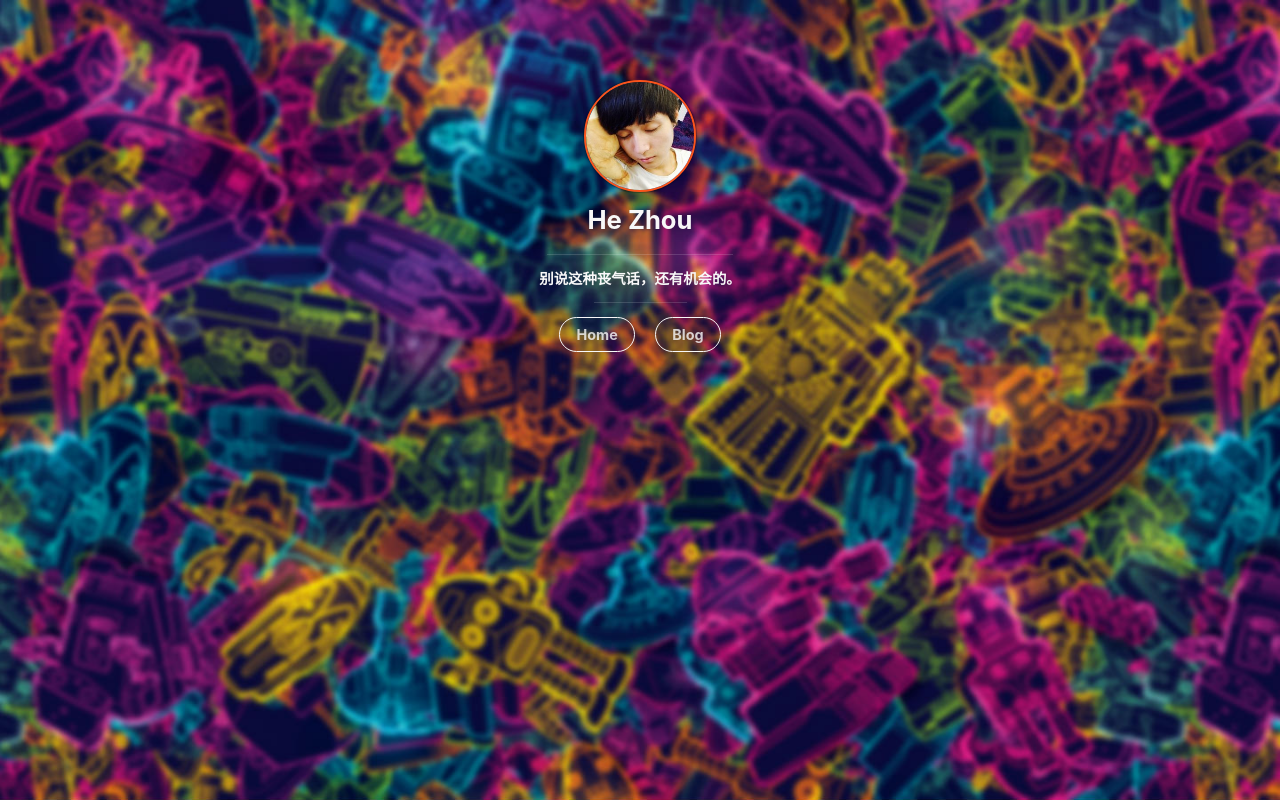
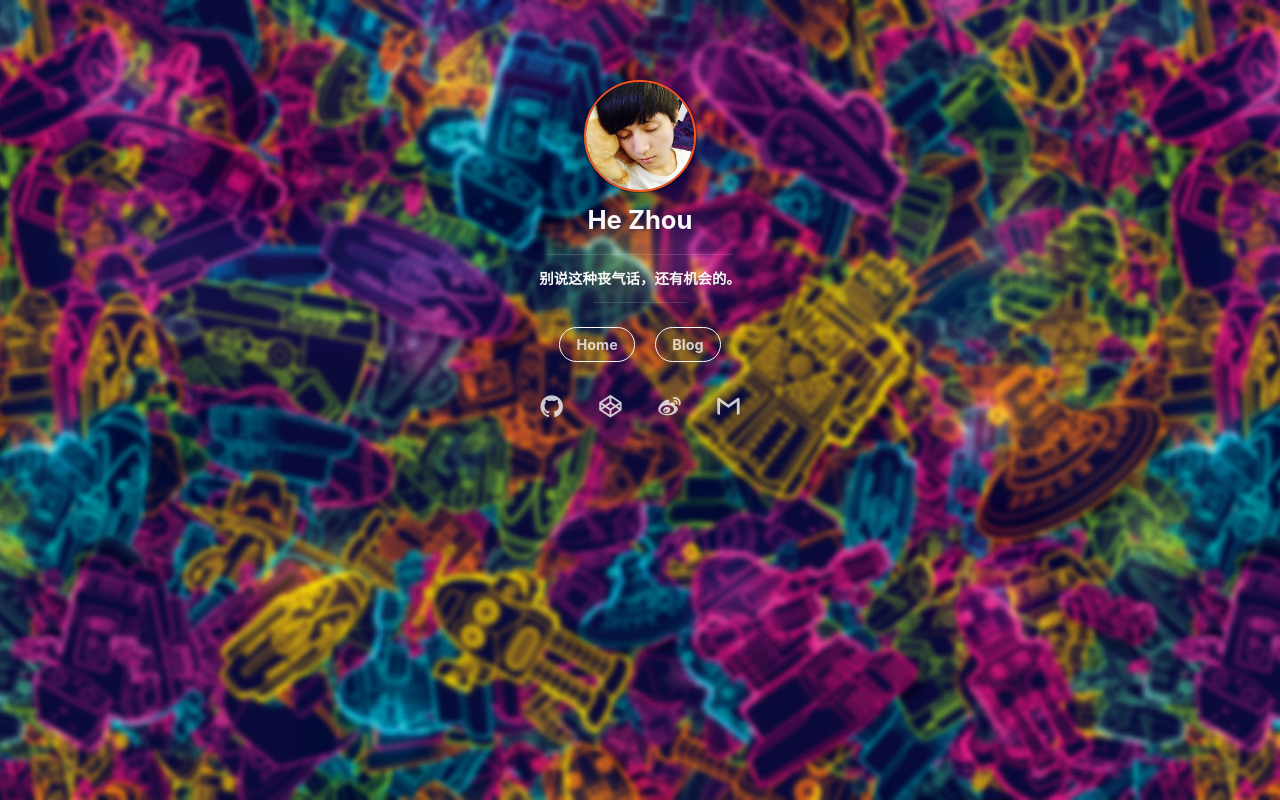
Before and after one commit to hezhii/home, a website built with webpack: page index.html in a window 1280 px wide. Built offline with nearby package versions, Linux system fonts and the light colour scheme.

Commit message:
Add social links

```diff
--- a/index.html
+++ b/index.html
@@ -17,7 +17,7 @@
     <div class="inner">
       <div class="inner-col profile">
         <a href="http://www.whezh.com" title="何洲的个人主页">
-          <img src="./src/imgs/avatar.jpg" alt="何洲的头像" class="avatar">
+          <img src="src/assets/imgs/avatar.jpg" alt="何洲的头像" class="avatar">
         </a>
         <h1>He Zhou</h1>
         <hr class="long">
@@ -29,6 +29,30 @@
             <li><a href="http://blog.whezh.com" title="blog" target="_blank">Blog</a></li>
           </ul>
         </nav>
+        <div class="social">
+          <ul>
+            <li>
+              <a href="https://github.com/hezhii" title="GitHub" target="_blank">
+                <i class="icon icon-github"></i>
+              </a>
+            </li>
+            <li>
+              <a href="https://codepen.io/hezhou" title="CodePen" target="_blank">
+                <i class="icon icon-codepen"></i>
+              </a>
+            </li>
+            <li>
+              <a href="https://weibo.com/hlvyang" title="Sina Weibo" target="_blank">
+                <i class="icon icon-weibo"></i>
+              </a>
+            </li>
+            <li>
+              <a href="mailto:hezhou920@gmail.com" title="Gmail">
+                <i class="icon icon-gmail"></i>
+              </a>
+            </li>
+          </ul>
+        </div>
       </div>
     </div>
   </section>
--- a/src/index.js
+++ b/src/index.js
@@ -1,4 +1,4 @@
-import './index.css';
+import './styles/index.css';
 
 if (module.hot) {
   module.hot.accept();
--- /dev/null
+++ b/src/styles/icon.css
@@ -0,0 +1,45 @@
+@font-face {
+  font-family: 'icon';
+  src: url('../assets/fonts/icon.eot?9a0s49');
+  src: url('../assets/fonts/icon.eot?9a0s49#iefix') format('embedded-opentype'),
+  url('../assets/fonts/icon.ttf?9a0s49') format('truetype'),
+  url('../assets/fonts/icon.woff?9a0s49') format('woff'),
+  url('../assets/fonts/icon.svg?9a0s49#icon') format('svg');
+  font-weight: normal;
+  font-style: normal;
+}
+
+.icon {
+  /* use !important to prevent issues with browser extensions that change fonts */
+  font-family: 'icon' !important;
+  speak: none;
+  font-style: normal;
+  font-weight: normal;
+  font-variant: normal;
+  text-transform: none;
+  line-height: 1;
+
+  /* Better Font Rendering =========== */
+  -webkit-font-smoothing: antialiased;
+  -moz-osx-font-smoothing: grayscale;
+}
+
+.icon-gmail:before {
+  content: "\e900";
+}
+
+.icon-googleplus:before {
+  content: "\e901";
+}
+
+.icon-codepen:before {
+  content: "\e902";
+}
+
+.icon-github:before {
+  content: "\e903";
+}
+
+.icon-weibo:before {
+  content: "\e904";
+}
--- a/src/index.css
+++ b/src/styles/index.css
@@ -1,3 +1,5 @@
+@import "icon.css";
+
 * {
   box-sizing: border-box;
 }
@@ -28,12 +30,7 @@ a {
   text-decoration-skip: objects;
 }
 
-a:focus {
-  text-decoration: underline;
-  text-decoration-skip: ink;
-}
-
-a:hover, a:active {
+a:hover, a:active, a:focus {
   outline: 0;
   text-decoration: none;
 }
@@ -72,7 +69,7 @@ ul {
 }
 
 #page1 {
-  background-image: url(imgs/robots.jpg);
+  background-image: url(../assets/imgs/robots.jpg);
 }
 
 .inner {
@@ -108,7 +105,7 @@ ul {
 }
 
 .profile h2 {
-  margin: 0;
+  margin: .625rem 0;
   font-size: .9rem;
   line-height: 1.7rem;
 }
@@ -128,8 +125,7 @@ hr.short {
 }
 
 nav {
-  margin-top: .85rem;
-  margin-bottom: 1rem;
+  margin: 1.5rem 0;
 }
 
 nav li {
@@ -148,6 +144,18 @@ nav li a {
   color: #f8f8f8;
 }
 
-nav li a:focus {
-  text-decoration: none;
+.social {
+  margin: .5rem;
 }
+
+.social li {
+  display: inline-block;
+}
+
+.social li a {
+  display: block;
+  padding: 8px 16px;
+  opacity: .8;
+  color: #f8f8f8;
+  font-size: 1.4rem;
+}
```
Also changed, not shown: src/assets/fonts/icon.ttf (added), src/assets/fonts/icon.woff (added), src/assets/imgs/avatar.jpg (renamed from src/imgs/avatar.jpg), src/assets/imgs/robots.jpg (renamed from src/imgs/robots.jpg), 2 other files.
